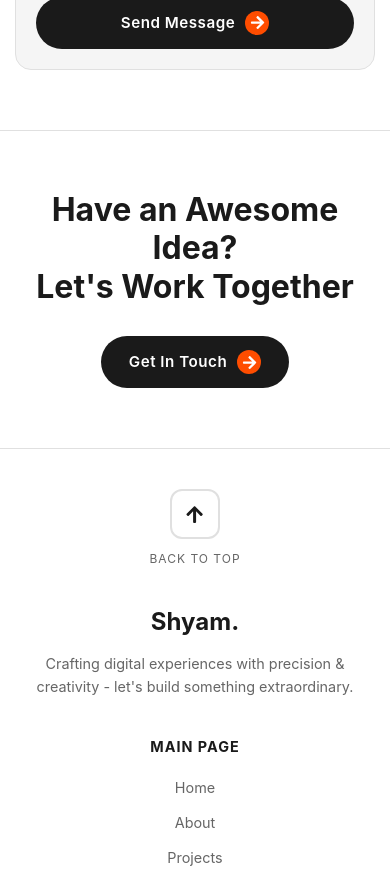
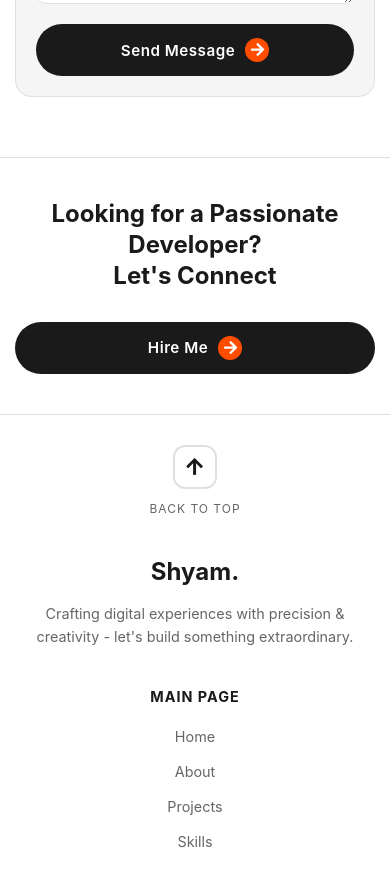
Before and after one commit to ShyamCoder2024/Portfolio, a React (Vite) app: page / in a window 390 px wide. Shown: the part 7140-8025 px from the top of the page. Built offline with nearby package versions, Linux system fonts and the light colour scheme.

Commit message:
Update CTA text for job-seeker, improve mobile responsiveness

```diff
--- a/src/components/Contact.jsx
+++ b/src/components/Contact.jsx
@@ -74,7 +74,7 @@ const Contact = () => {
                 transition={{ duration: 0.5, delay: 0.1 }}
                 viewport={{ once: true }}
             >
-                Let's Work <span>Together</span>
+                Get In <span>Touch</span>
             </motion.h2>
 
             <div className="contact-layout">
@@ -87,7 +87,7 @@ const Contact = () => {
                     viewport={{ once: true }}
                 >
                     <p className="contact-intro">
-                        Have a project in mind? Let's discuss how we can collaborate to bring your ideas to life.
+                        I'm actively seeking opportunities to contribute my skills. Whether you're hiring or just want to chat about tech, I'd love to hear from you!
                     </p>
 
                     <div className="info-items">
--- a/src/components/Footer.css
+++ b/src/components/Footer.css
@@ -160,11 +160,11 @@
 
 @media (max-width: 768px) {
     .footer-cta {
-        padding: 60px 20px;
+        padding: 50px 20px;
     }
 
     .cta-headline {
-        font-size: 2rem;
+        font-size: 1.8rem;
     }
 
     .footer-main {
@@ -182,3 +182,28 @@
         text-align: center;
     }
 }
+
+@media (max-width: 480px) {
+    .footer-cta {
+        padding: 40px 15px;
+    }
+
+    .cta-headline {
+        font-size: 1.5rem;
+        line-height: 1.3;
+    }
+
+    .cta-btn {
+        width: 100%;
+        justify-content: center;
+    }
+
+    .footer-main {
+        padding: 30px 15px;
+    }
+
+    .back-top-btn {
+        width: 44px;
+        height: 44px;
+    }
+}
--- a/src/components/Footer.jsx
+++ b/src/components/Footer.jsx
@@ -22,11 +22,11 @@ const Footer = () => {
                 viewport={{ once: true }}
             >
                 <h2 className="cta-headline">
-                    Have an Awesome Idea?<br />
-                    Let's Work Together
+                    Looking for a Passionate Developer?<br />
+                    Let's Connect
                 </h2>
                 <a href="#contact" className="btn-primary cta-btn">
-                    Get In Touch
+                    Hire Me
                     <span className="arrow-icon"><FaArrowRight /></span>
                 </a>
             </motion.div>
```
